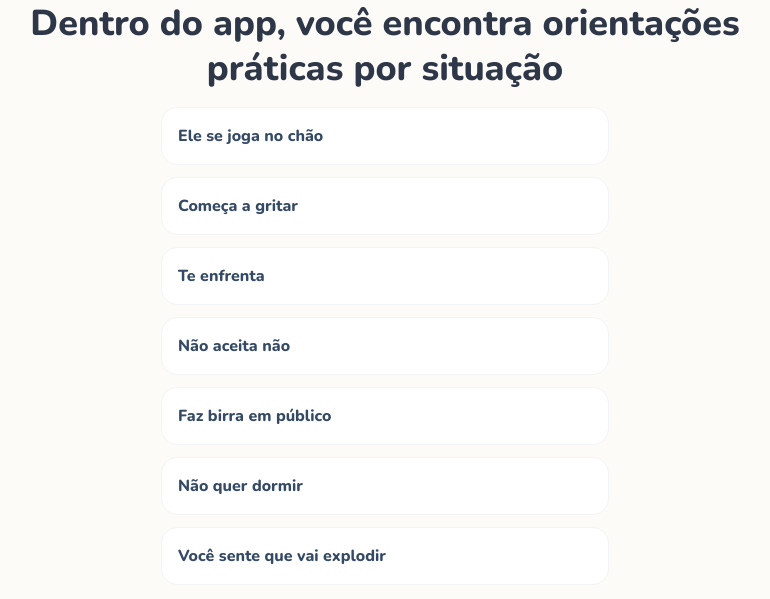
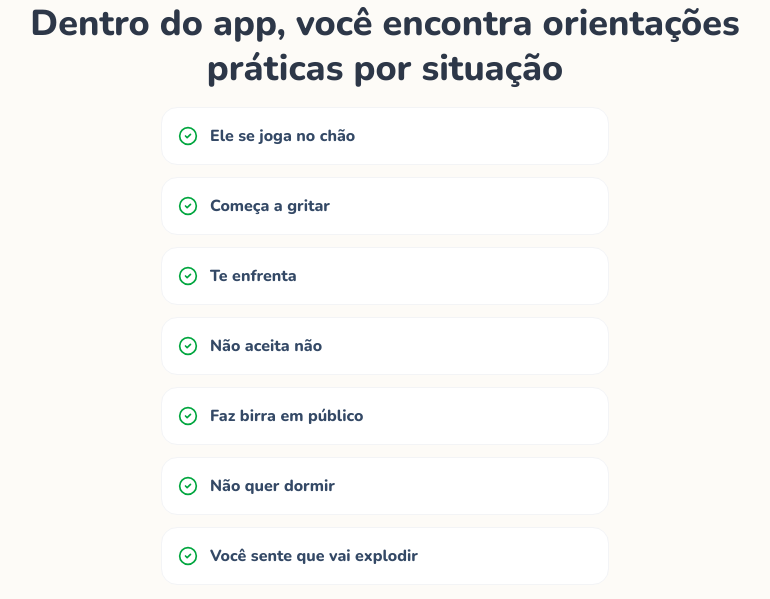
Before and after one commit to jcbusinessdr26-design/Quiz-como-acabar-com-birra-do-seu-filho, a React (Vite) app: page / in a window 1280 px wide. Shown: the part 4400-4999 px from the top of the page, without its empty margins (255-1025 px from the left). Built offline with nearby package versions, Linux system fonts and the light colour scheme.

Commit message:
Adiciona check nos bullets de situações práticas

```diff
--- a/src/components/SalesPage.tsx
+++ b/src/components/SalesPage.tsx
@@ -277,6 +277,7 @@ export const SalesPage: React.FC<SalesPageProps> = ({ onPurchase }) => {
               variants={itemVariants}
               className="flex items-center gap-3 p-4 bg-white rounded-[1rem] border border-gray-100"
             >
+              <CheckCircle2 className="w-5 h-5 text-green-600 flex-shrink-0" />
               <span className="font-black text-[#344966] text-base">{item}</span>
             </motion.div>
           ))}
```
